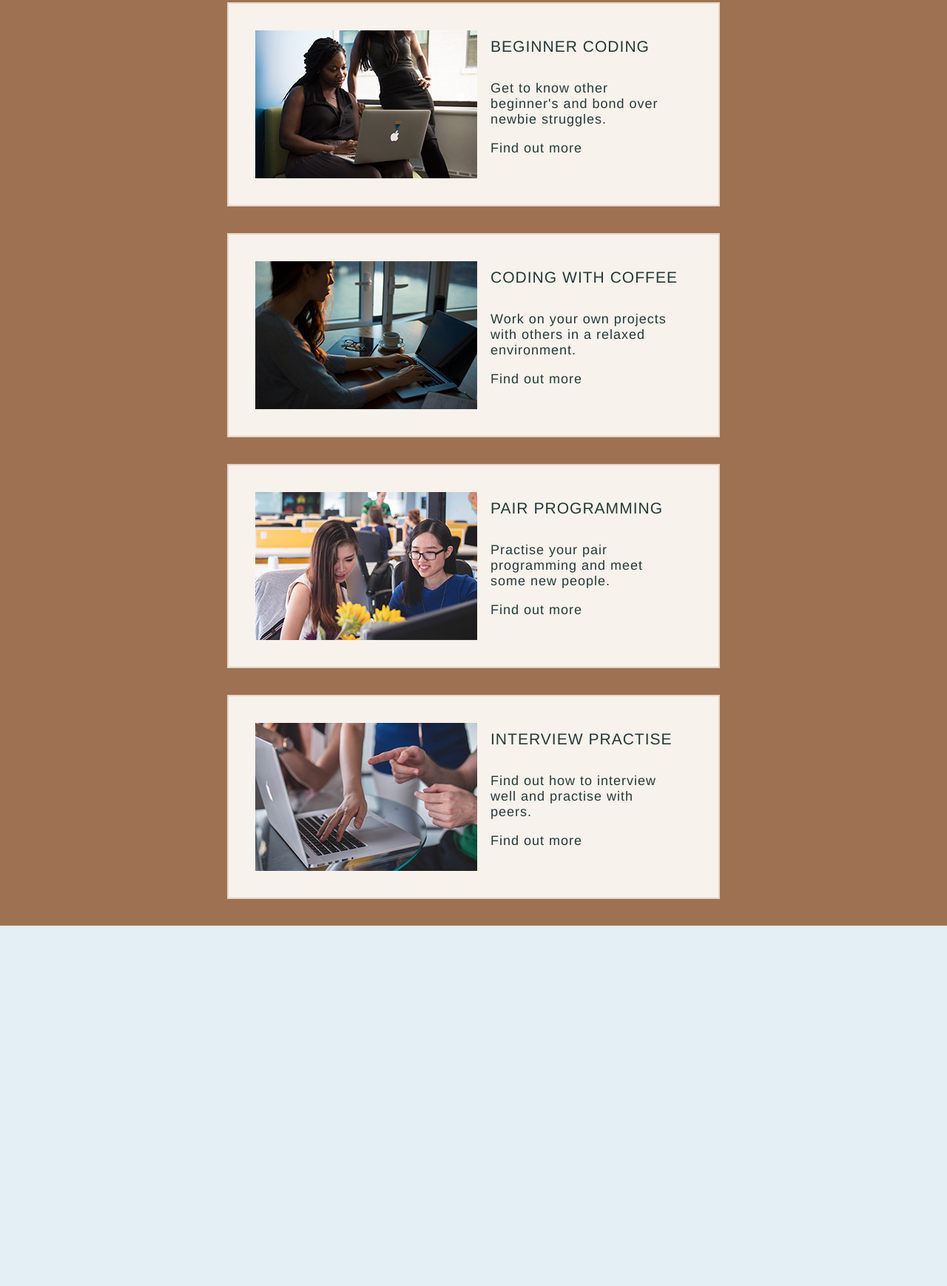
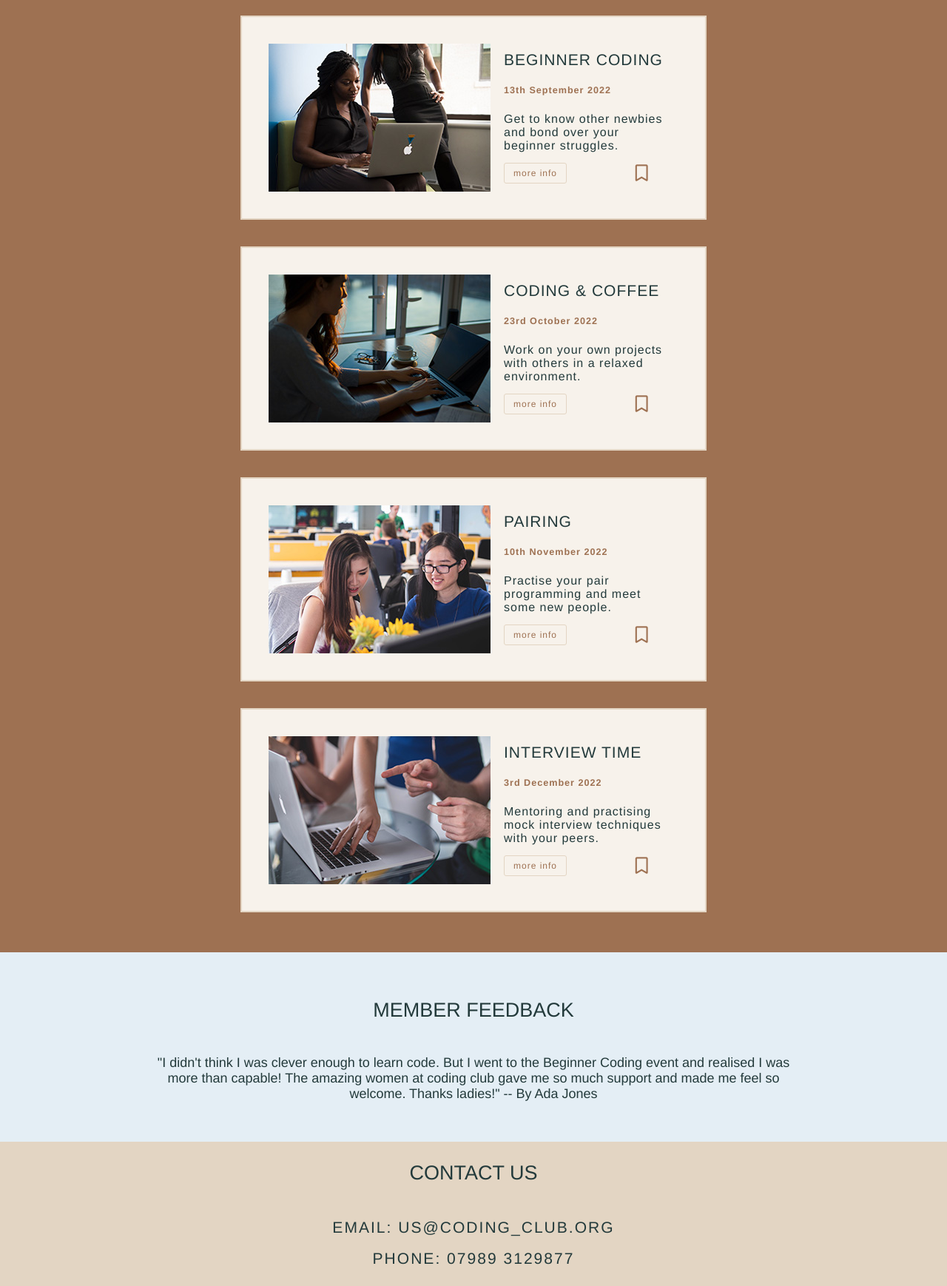
Before and after one commit to nataliejade9/coding-club, a plain HTML site: page index.html in a window 1280 px wide. Shown: the part 967-2705 px from the top of the page at 74% size. Before the commit the page ends 2218 px from the top, so only its background shows below. Drawn offline with Linux system fonts and the light colour scheme.

Commit message:
Quote and contact added

```diff
--- a/index.html
+++ b/index.html
@@ -5,6 +5,8 @@
     <meta http-equiv="X-UA-Compatible" content="IE=edge">
     <meta name="viewport" content="width=device-width, initial-scale=1.0">
     <link rel="stylesheet" href="./style.css">
+    <link rel="stylesheet" href="https://cdn.jsdelivr.net/npm/@fortawesome/fontawesome-free@5.15.4/css/fontawesome.min.css" integrity="sha384-jLKHWM3JRmfMU0A5x5AkjWkw/EYfGUAGagvnfryNV3F9VqM98XiIH7VBGVoxVSc7" crossorigin="anonymous">
+    <link rel="stylesheet" href="https://cdnjs.cloudflare.com/ajax/libs/font-awesome/6.1.1/css/all.min.css" integrity="sha512-KfkfwYDsLkIlwQp6LFnl8zNdLGxu9YAA1QvwINks4PhcElQSvqcyVLLD9aMhXd13uQjoXtEKNosOWaZqXgel0g==" crossorigin="anonymous" referrerpolicy="no-referrer" />
     <title>Coding Club</title>
 </head>
 <body>
@@ -12,57 +14,72 @@
         <nav>
             <h1>Coding Club</h1>
             <ul>
-                <li><a href="#">Mission</a></li>
-                <li><a href="#">Events</a></li>
-                <li><a href="#">Contact</a></li>
+                <li><a href="#mission">Mission</a></li>
+                <li><a href="#events">Events</a></li>
+                <li><a href="#contact">Contact</a></li>
             </ul>
         </nav>
     </header>
     <main>
-        <section class="mission">
+        <section class="mission" id="mission">
             <div class="banner">
                 <h2 title="Image from Christina @ wocintechchat.com ">Our Mission</h2>
                 <p>We bring women together to learn and improve their coding skills. Creating a welcoming and empowering environment for your coding journey.</p>
             </div>
         </section>
-        <section class="events">
+        <section class="events" id="events">
             <h2 class="event-title">Events</h2>
             <div class="cards">
                 <div class="event-card">
                     <img src="./images/Event-1.jpg" alt="two women looking at a laptop">
                     <div class="event-text">
                         <h3>Beginner coding</h3>
-                        <p>Get to know other beginner's and bond over newbie struggles.</p>
-                        <a href="#" class="event-button">Find out more</a>
+                        <h4>13th September 2022</h4>
+                        <p>Get to know other newbies and bond over your beginner struggles.</p>
+                        <a href="#" class="event-button">more info</a>
+                        <a href="#"><i class="far fa-bookmark fa-lg"></i></a>
                     </div>
                 </div>
                 <div class="event-card">
                     <img src="./images/Event-2.jpg" alt="A woman working on her laptop">
                     <div class="event-text">
-                        <h3>Coding with coffee</h3>
+                        <h3>Coding & coffee</h3>
+                        <h4>23rd October 2022</h4>
                         <p>Work on your own projects with others in a relaxed environment.</p>
-                        <a href="#" class="event-button">Find out more</a>
+                        <a href="#" class="event-button">more info</a>
+                        <a href="#"><i class="far fa-bookmark fa-lg"></i></a>
                     </div>
                 </div>
                 <div class="event-card">
                     <img src="./images/Event-3.jpg" alt="Two women working in an office">
                     <div class="event-text">
-                        <h3>Pair Programming</h3>
+                        <h3>Pairing</h3>
+                        <h4>10th November 2022</h4>
                         <p>Practise your pair programming and meet some new people.</p>
-                        <a href="#" class="event-button">Find out more</a>
+                        <a href="#" class="event-button">more info</a>
+                        <a href="#"><i class="far fa-bookmark fa-lg"></i></a>
                     </div>
                 </div>
                 <div class="event-card">
                     <img src="./images/Event-4.jpg" alt="two women looking at a laptop">
                     <div class="event-text">
-                        <h3>Interview practise</h3>
-                        <p>Find out how to interview well and practise with peers.</p>
-                        <a href="#" class="event-button">Find out more</a>
+                        <h3>Interview time</h3>
+                        <h4>3rd December 2022</h4>
+                        <p>Mentoring and practising mock interview techniques with your peers.</p>
+                        <a href="#" class="event-button">more info</a>
+                        <a href="#"><i class="far fa-bookmark fa-lg"></i></a>
                     </div>
                 </div>
+            </div>
+        </section>
+        <section class="quote">
+            <h2>Member Feedback</h2>
+            <p class="quotation">"I didn't think I was clever enough to learn code. But I went to the Beginner Coding event and realised I was more than capable! The amazing women at coding club gave me so much support and made me feel so welcome. Thanks ladies!" -- By Ada Jones</p>
+        </section>
+        <section class="contact" id="contact">
+            <h2>Contact us</h2>
+            <h3>Email: us@coding_club.org<br>Phone: 07989 3129877</h3>
 
-                </div>
-            </div>
         </section>
     </main>
 </body>
--- a/style.css
+++ b/style.css
@@ -34,6 +34,7 @@ ul {
     justify-content: end;
     align-items: center;
     flex-wrap: wrap;
+    padding: 0;
 }
 
 a {
@@ -71,6 +72,7 @@ h2 {
 
 .events {
     background-color: rgb(158, 113, 82);
+    padding: 1em 0;
 }
 
 .event-title {
@@ -87,10 +89,15 @@ h2 {
 
 .event-card {
     padding: 2em 2em;
-    max-width: 37em;
+    max-width: 35em;
     border: 2px solid rgb(227, 213, 195);
     background-color: rgb(247, 242, 235);
     display: flex;
+}
+
+.event-card img {
+    max-width: 300px;
+    max-height: 200px;
 }
 
 h3 {
@@ -102,6 +109,18 @@ h3 {
     padding: 0.5em 0 0.75em 0;
 }
 
+h4 {
+    font-size: 0.7em;
+    color: rgb(158, 113, 82);
+    margin: 0;
+    padding: 0.5em 0;
+}
+
+.events p {
+    font-size: 16px;
+    font-weight: 300;
+}
+
 .event-text {
     padding: 0 1em;
     letter-spacing: 1px;
@@ -109,4 +128,87 @@ h3 {
 
 .event-button {
     text-align: center;
+    text-transform: lowercase;
+    margin: 1em 0 0 0;
+    font-size: 0.75rem;
+    cursor: pointer;
+    text-decoration: none;
+    color: rgb(158, 113, 82);
+    border: rgb(227, 213, 195) 0.125em solid;
+    padding: 0.5em 1em;
+    border-radius: 0.25em;
+    transition: all 100ms linear;
 }
+
+.event-button:hover {
+    background-color: rgb(158, 113, 82);
+    color: rgb(247, 242, 235);
+    text-decoration: none;
+}
+
+i {
+    color: rgb(158, 113, 82);
+    padding: 0.5em 1em;
+    float: right;
+}
+
+i:hover {
+    color: rgb(35, 58, 59);
+}
+
+.quote {
+    padding: 2em 2em;
+    display: flex;
+    flex-direction: column;
+    align-items: center;
+}
+
+.quotation {
+    text-align: center;
+    max-width: 50em;
+}
+
+.contact {
+    background-color: rgb(227, 213, 195);
+
+}
+
+.contact h3 {
+    text-align: center;
+    line-height: 2em;
+    letter-spacing: 2px;
+}
+
+@media only screen and (max-width: 760px) {
+
+nav {
+    flex-direction: column;
+    align-items: center;
+    text-align: center;
+}
+
+ul {
+    justify-content: center;
+}
+
+.event-text p {
+    display: none;
+}
+
+.event-card {
+    flex-direction: column;
+    text-align: center;
+    align-items: center;
+}
+
+.event-card h3 {
+    padding: 1em 0;
+    text-align: center;
+}
+
+h4 {
+    padding: 0 0 2em 0;
+    color: rgb(35, 58, 59);
+}
+
+}
```
